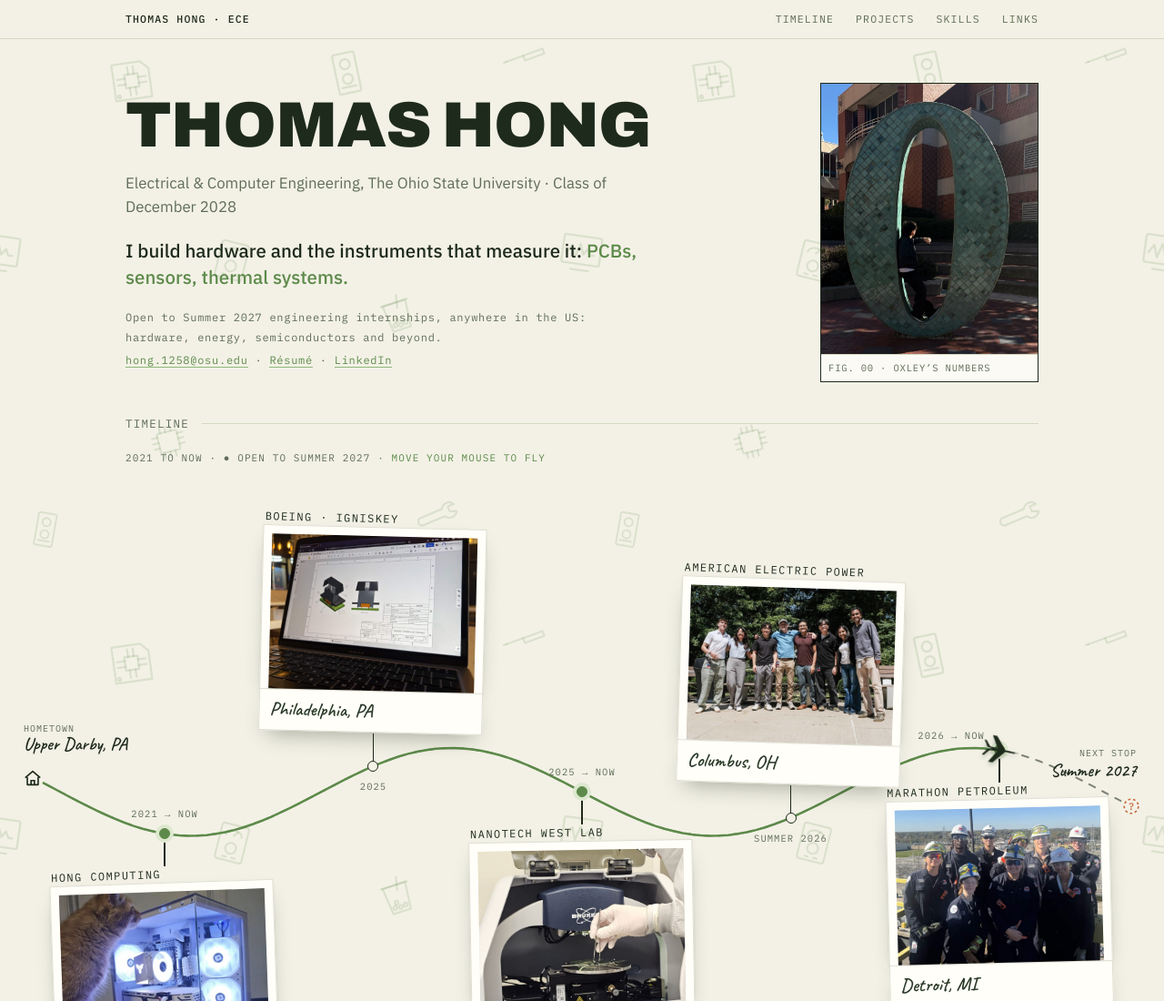
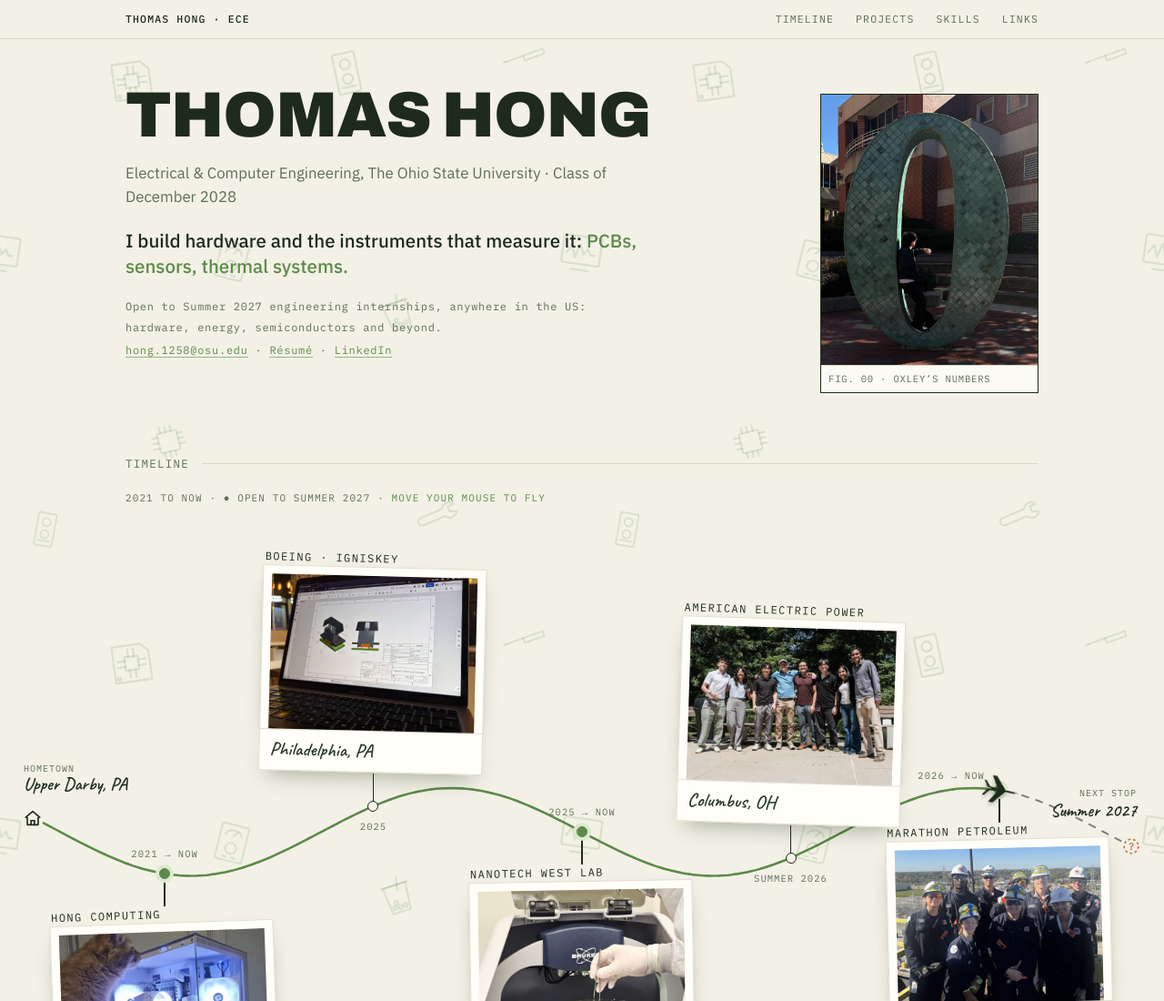
Before and after one commit to thomas-hong-ece/thomas-hong-ece.github.io, a plain HTML site: page index.html in a window 1280 px wide. Shown: the top 1100 px of the page at 91% size. Drawn offline with Linux system fonts and the light colour scheme.

Commit message:
Update index.html

```diff
--- a/index.html
+++ b/index.html
@@ -77,7 +77,7 @@
   .mono{font-family:"IBM Plex Mono",monospace}
 
   /* ── header / datasheet hero ─────────────────────────── */
-  header{padding:48px 0 8px}
+  header{padding:48px 0 40px}
   .eyebrow a{color:inherit;text-decoration:none} .eyebrow a:hover{color:var(--copper)}
   .eyebrow{
     font-family:"IBM Plex Mono",monospace;
@@ -86,7 +86,7 @@
     display:flex;justify-content:space-between;flex-wrap:wrap;gap:8px;
     margin-bottom:20px;
   }
-  .hero-row{display:flex;gap:36px;align-items:center;justify-content:space-between}
+  .hero-row{display:flex;gap:36px;align-items:flex-start;justify-content:space-between}
   .hero-text{min-width:0}
   h1{
     font-family:"Archivo",sans-serif;font-weight:900;
@@ -103,7 +103,7 @@
   .cta a:hover{color:var(--ink)}
   .thesis em{font-style:normal;color:var(--copper)}
 
-  .portrait{flex:0 0 240px;margin:0;border:1.5px solid var(--ink);background:var(--card);position:relative}
+  .portrait{flex:0 0 240px;margin:calc(clamp(2.6rem,7vw,4.4rem) * .17) 0 0;border:1.5px solid var(--ink);background:var(--card);position:relative}
   .portrait img{display:block;width:100%;height:auto;aspect-ratio:4/5;object-fit:cover}
   .portrait figcaption{
     font-family:"IBM Plex Mono",monospace;font-size:10.5px;letter-spacing:.08em;color:var(--muted);
@@ -111,6 +111,7 @@
   }
   @media (max-width:640px){
     .hero-row{flex-direction:column;align-items:flex-start;gap:20px}
+    .portrait{margin-top:0}
     .portrait{flex-basis:auto;width:200px}
   }
 
```
